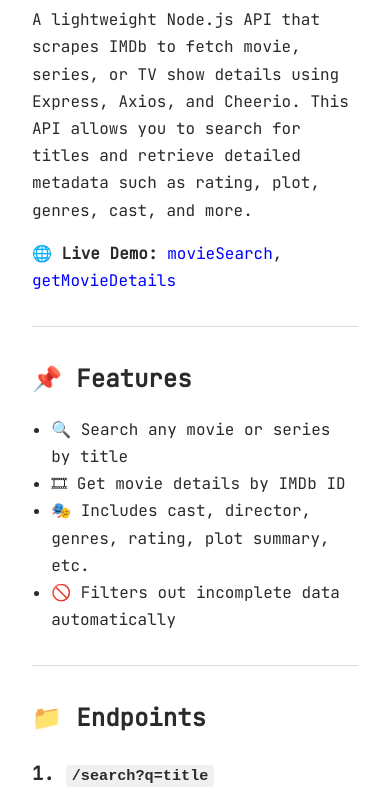
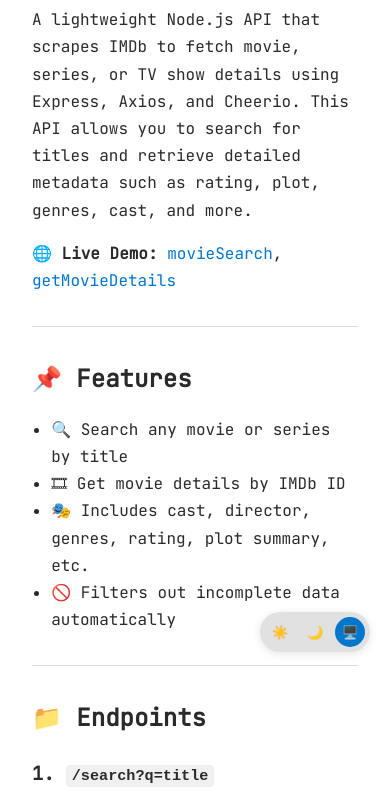
Before and after one commit to notsopreety/IMDb-Scraper-API, a website: page index.html in a window 390 px wide. Shown: the part 172-975 px from the top of the page. Drawn offline with Linux system fonts and the light colour scheme.

Commit message:
Update index.html

```diff
--- a/index.html
+++ b/index.html
@@ -6,13 +6,36 @@
   <title>IMDb Scraper API</title>
   <link href="https://fonts.googleapis.com/css2?family=JetBrains+Mono&display=swap" rel="stylesheet">
   <style>
+    :root {
+      --bg-color: #fff;
+      --text-color: #2a2a2a;
+      --code-bg: #f4f4f4;
+      --inline-code-bg: #f0f0f0;
+      --border-color: #ddd;
+      --accent-color: #0077cc;
+      --btn-bg: #e1e1e1;
+      --btn-hover: #d1d1d1;
+    }
+
+    [data-theme="dark"] {
+      --bg-color: #1a1a1a;
+      --text-color: #f0f0f0;
+      --code-bg: #2a2a2a;
+      --inline-code-bg: #333;
+      --border-color: #444;
+      --accent-color: #4dabf7;
+      --btn-bg: #333;
+      --btn-hover: #444;
+    }
+
     body {
       font-family: 'JetBrains Mono', monospace;
-      background-color: #fff;
-      color: #2a2a2a;
+      background-color: var(--bg-color);
+      color: var(--text-color);
       padding: 2rem;
       margin: 0;
       line-height: 1.7;
+      transition: background-color 0.3s, color 0.3s;
     }
 
     .container {
@@ -26,26 +49,28 @@
     }
 
     .brand {
-      color: black;
+      color: var(--text-color);
     }
 
     pre {
-      background: #f4f4f4;
+      background: var(--code-bg);
       padding: 1rem;
-      border-left: 3px solid #0077cc;
+      border-left: 3px solid var(--accent-color);
       overflow-x: auto;
       font-size: 0.9rem;
       position: relative;
+      transition: background-color 0.3s;
     }
 
     code {
-      background: #f0f0f0;
+      background: var(--inline-code-bg);
       padding: 2px 6px;
       border-radius: 4px;
+      transition: background-color 0.3s;
     }
 
     a {
-      color: blue;
+      color: var(--accent-color);
       text-decoration: none;
     }
 
@@ -55,8 +80,9 @@
 
     hr {
       border: none;
-      border-top: 1px solid #ddd;
+      border-top: 1px solid var(--border-color);
       margin: 2rem 0;
+      transition: border-color 0.3s;
     }
 
     ul {
@@ -73,22 +99,63 @@
       position: absolute;
       top: 0.5rem;
       right: 0.5rem;
-      background: #e1e1e1;
+      background: var(--btn-bg);
       border: none;
       border-radius: 4px;
       padding: 0.25rem 0.5rem;
       font-size: 0.75rem;
       cursor: pointer;
       font-family: 'JetBrains Mono', monospace;
+      color: var(--text-color);
+      transition: background-color 0.3s;
     }
 
     .copy-btn:hover {
-      background: #d1d1d1;
+      background: var(--btn-hover);
     }
 
     .copy-btn.copied {
       background: #4CAF50;
       color: white;
+    }
+
+    .theme-switcher {
+      position: fixed;
+      bottom: 20px;
+      right: 20px;
+      background: var(--btn-bg);
+      border-radius: 50px;
+      padding: 5px;
+      display: flex;
+      gap: 5px;
+      z-index: 100;
+      box-shadow: 0 2px 10px rgba(0,0,0,0.1);
+    }
+
+    .theme-btn {
+      width: 30px;
+      height: 30px;
+      border-radius: 50%;
+      border: none;
+      cursor: pointer;
+      display: flex;
+      align-items: center;
+      justify-content: center;
+      background: transparent;
+      color: var(--text-color);
+    }
+
+    .theme-btn.active {
+      background: var(--accent-color);
+      color: white;
+    }
+
+    .footer {
+      text-align: center;
+      margin-top: 3rem;
+      color: var(--text-color);
+      opacity: 0.8;
+      font-size: 0.9rem;
     }
   </style>
 </head>
@@ -168,7 +235,17 @@
       <img class="badge" src="https://img.shields.io/badge/Cheerio-ff6600?style=for-the-badge&logo=cheerio&logoColor=white" alt="Cheerio" />
       <img class="badge" src="https://img.shields.io/badge/IMDb-F5DE50?style=for-the-badge&logo=imdb&logoColor=black" alt="IMDb" />
     </p>
+
+    <div class="footer">
+       Author: Milan Bhandari © <span id="year"></span>
+    </div>
   </main>
+
+  <div class="theme-switcher">
+    <button class="theme-btn active" data-theme="light" title="Light mode">☀️</button>
+    <button class="theme-btn" data-theme="dark" title="Dark mode">🌙</button>
+    <button class="theme-btn" data-theme="system" title="System preference">🖥️</button>
+  </div>
 
   <script>
     function copyToClipboard() {
@@ -183,6 +260,40 @@
         }, 2000);
       });
     }
+
+    const date = document.getElementById('year').textContent = new Date().getFullYear();
+    const themeButtons = document.querySelectorAll('.theme-btn');
+    const html = document.documentElement;
+
+    const savedTheme = localStorage.getItem('theme') || 'system';
+    setTheme(savedTheme);
+
+    themeButtons.forEach(button => {
+      button.addEventListener('click', () => {
+        const theme = button.dataset.theme;
+        setTheme(theme);
+        localStorage.setItem('theme', theme);
+      });
+    });
+
+    function setTheme(theme) {
+      themeButtons.forEach(btn => {
+        btn.classList.toggle('active', btn.dataset.theme === theme);
+      });
+
+      if (theme === 'system') {
+        const systemPrefersDark = window.matchMedia('(prefers-color-scheme: dark)').matches;
+        html.dataset.theme = systemPrefersDark ? 'dark' : 'light';
+
+        window.matchMedia('(prefers-color-scheme: dark)').addEventListener('change', e => {
+          if (localStorage.getItem('theme') === 'system') {
+            html.dataset.theme = e.matches ? 'dark' : 'light';
+          }
+        });
+      } else {
+        html.dataset.theme = theme;
+      }
+    }
   </script>
 </body>
 </html>
```
